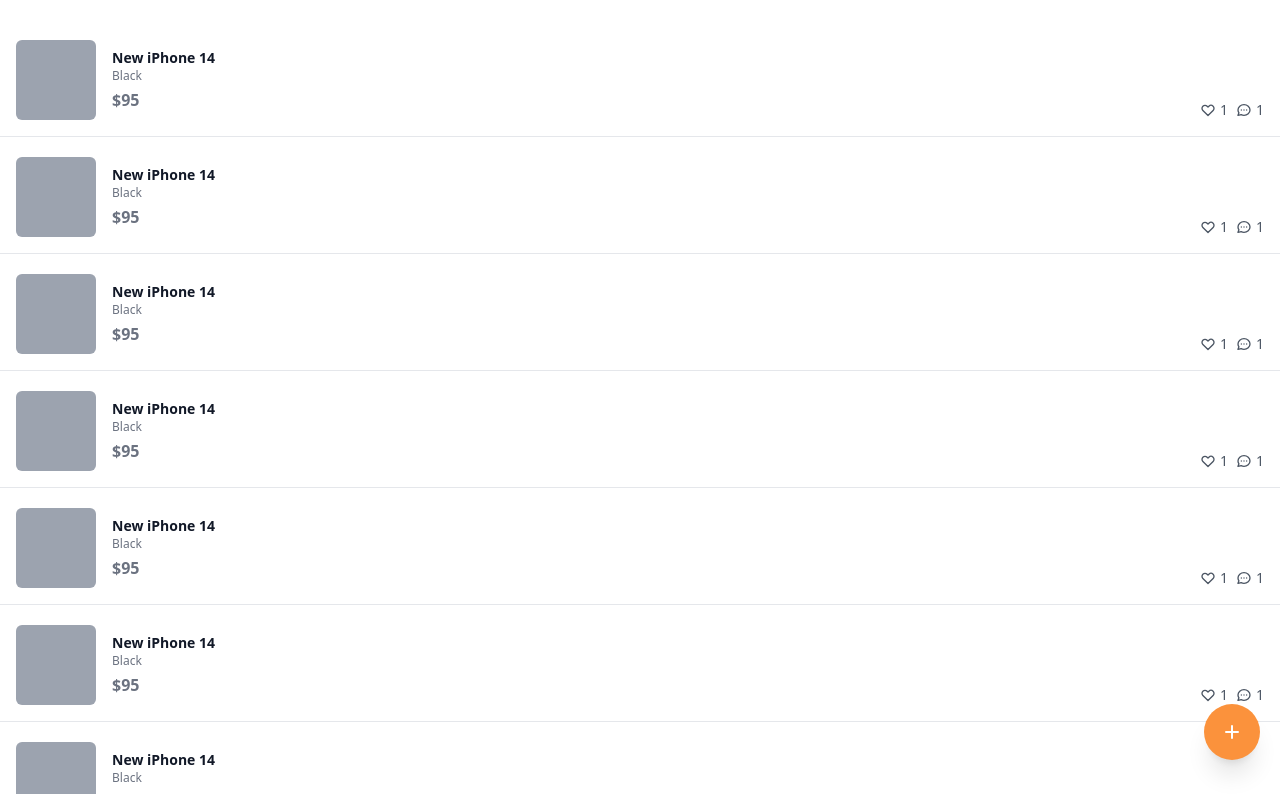
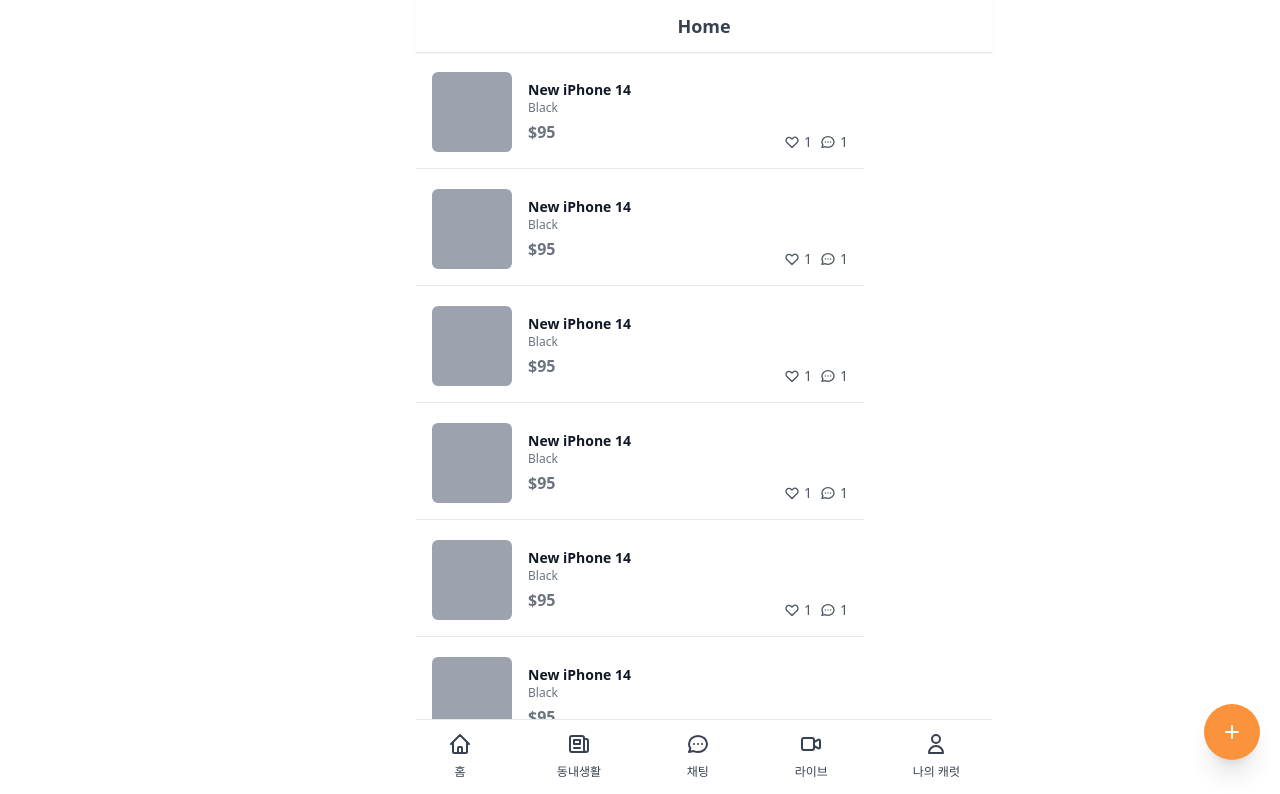
Before and after one commit to frontWeb-dev/carrot-market, a Next.js app: page / in a window 1280 px wide. Shown: the top 794 px of the page. Built offline with nearby package versions, Linux system fonts and the light colour scheme.

Commit message:
feat: Layout

```diff
--- /dev/null
+++ b/components/layout.tsx
@@ -0,0 +1,86 @@
+import { joinClassName } from '@/libs/utils';
+import Link from 'next/link';
+
+interface LayoutProps {
+  title?: string;
+  canGoBack?: boolean;
+  hasTabBar?: boolean;
+  children: React.ReactNode;
+}
+
+export default function Layout({ title, canGoBack, hasTabBar, children }: LayoutProps) {
+  return (
+    <div>
+      <div className='fixed top-0 flex w-full max-w-xl items-center justify-center border-b bg-white py-3 text-lg font-medium text-gray-700 shadow-sm'>
+        {title ? <span className='font-bold'>{title}</span> : null}
+      </div>
+      <div className={joinClassName('pt-8', hasTabBar ? 'pb-16' : '')}>{children}</div>
+      {hasTabBar && (
+        <nav className='fixed bottom-0 flex w-full max-w-xl justify-between border-t bg-white px-8 pb-5 pt-3 text-xs text-gray-700'>
+          <Link href='/' legacyBehavior>
+            <a className='flex flex-col items-center space-y-2'>
+              <svg className='h-6 w-6' fill='none' stroke='currentColor' viewBox='0 0 24 24' xmlns='http://www.w3.org/2000/svg'>
+                <path
+                  strokeLinecap='round'
+                  strokeLinejoin='round'
+                  strokeWidth='2'
+                  d='M3 12l2-2m0 0l7-7 7 7M5 10v10a1 1 0 001 1h3m10-11l2 2m-2-2v10a1 1 0 01-1 1h-3m-6 0a1 1 0 001-1v-4a1 1 0 011-1h2a1 1 0 011 1v4a1 1 0 001 1m-6 0h6'></path>
+              </svg>
+              <span>홈</span>
+            </a>
+          </Link>
+          <Link href='/community' legacyBehavior>
+            <a className='flex flex-col items-center space-y-2'>
+              <svg className='h-6 w-6' fill='none' stroke='currentColor' viewBox='0 0 24 24' xmlns='http://www.w3.org/2000/svg'>
+                <path
+                  strokeLinecap='round'
+                  strokeLinejoin='round'
+                  strokeWidth='2'
+                  d='M19 20H5a2 2 0 01-2-2V6a2 2 0 012-2h10a2 2 0 012 2v1m2 13a2 2 0 01-2-2V7m2 13a2 2 0 002-2V9a2 2 0 00-2-2h-2m-4-3H9M7 16h6M7 8h6v4H7V8z'></path>
+              </svg>
+              <span>동내생활</span>
+            </a>
+          </Link>
+          <Link href='/chats' legacyBehavior>
+            <a className='flex flex-col items-center space-y-2'>
+              <svg className='h-6 w-6' fill='none' stroke='currentColor' viewBox='0 0 24 24' xmlns='http://www.w3.org/2000/svg'>
+                <path
+                  strokeLinecap='round'
+                  strokeLinejoin='round'
+                  strokeWidth='2'
+                  d='M8 12h.01M12 12h.01M16 12h.01M21 12c0 4.418-4.03 8-9 8a9.863 9.863 0 01-4.255-.949L3 20l1.395-3.72C3.512 15.042 3 13.574 3 12c0-4.418 4.03-8 9-8s9 3.582 9 8z'></path>
+              </svg>
+              <span>채팅</span>
+            </a>
+          </Link>
+          <Link href='/live' legacyBehavior>
+            <a className='flex flex-col items-center space-y-2'>
+              <svg className='h-6 w-6' fill='none' stroke='currentColor' viewBox='0 0 24 24' xmlns='http://www.w3.org/2000/svg'>
+                <path
+                  strokeLinecap='round'
+                  strokeLinejoin='round'
+                  strokeWidth='2'
+                  d='M15 10l4.553-2.276A1 1 0 0121 8.618v6.764a1 1 0 01-1.447.894L15 14M5 18h8a2 2 0 002-2V8a2 2 0 00-2-2H5a2 2 0 00-2 2v8a2 2 0 002 2z'></path>
+              </svg>
+              <span>라이브</span>
+            </a>
+          </Link>
+          <Link href='/profile' legacyBehavior>
+            <a className='flex flex-col items-center space-y-2'>
+              <svg className='h-6 w-6' fill='none' stroke='currentColor' viewBox='0 0 24 24' xmlns='http://www.w3.org/2000/svg'>
+                <path
+                  strokeLinecap='round'
+                  strokeLinejoin='round'
+                  strokeWidth='2'
+                  d='M16 7a4 4 0 11-8 0 4 4 0 018 0zM12 14a7 7 0 00-7 7h14a7 7 0 00-7-7z'></path>
+              </svg>
+              <span>나의 캐럿</span>
+            </a>
+          </Link>
+        </nav>
+      )}
+    </div>
+  );
+}
+
+// fixed top-0 flex w-full items-center border-b bg-white py-4 text-lg font-medium text-gray-700
--- /dev/null
+++ b/libs/utils.ts
@@ -0,0 +1,3 @@
+export function joinClassName(...classnames: string[]) {
+  return classnames.join(' ');
+}
--- a/pages/_app.tsx
+++ b/pages/_app.tsx
@@ -1,6 +1,10 @@
-import '@/styles/globals.css'
-import type { AppProps } from 'next/app'
+import '@/styles/globals.css';
+import type { AppProps } from 'next/app';
 
 export default function App({ Component, pageProps }: AppProps) {
-  return <Component {...pageProps} />
+  return (
+    <div className='mx-auto  w-full max-w-md'>
+      <Component {...pageProps} />;
+    </div>
+  );
 }
--- a/pages/enter.tsx
+++ b/pages/enter.tsx
@@ -1,8 +1,5 @@
+import { joinClassName } from '@/libs/utils';
 import React, { useState } from 'react';
-
-function joinClassName(...classnames: string[]) {
-  return classnames.join(' ');
-}
 
 export default function Enter() {
   const [method, setMethod] = useState<'email' | 'phone'>('email');
--- a/pages/index.tsx
+++ b/pages/index.tsx
@@ -1,7 +1,9 @@
+import Layout from '@/components/layout';
 import type { NextPage } from 'next';
 
 const Home: NextPage = () => {
   return (
+    <Layout title='Home' hasTabBar>
       <div className='flex flex-col space-y-5 py-10'>
         {[...Array(10)].map((_, i) => (
           <div key={i} className='flex cursor-pointer  justify-between border-b px-4 pb-4'>
@@ -52,6 +54,7 @@
           </svg>
         </button>
       </div>
+    </Layout>
   );
 };
 
```
Lines whose indentation alone changed are shown as unchanged.
